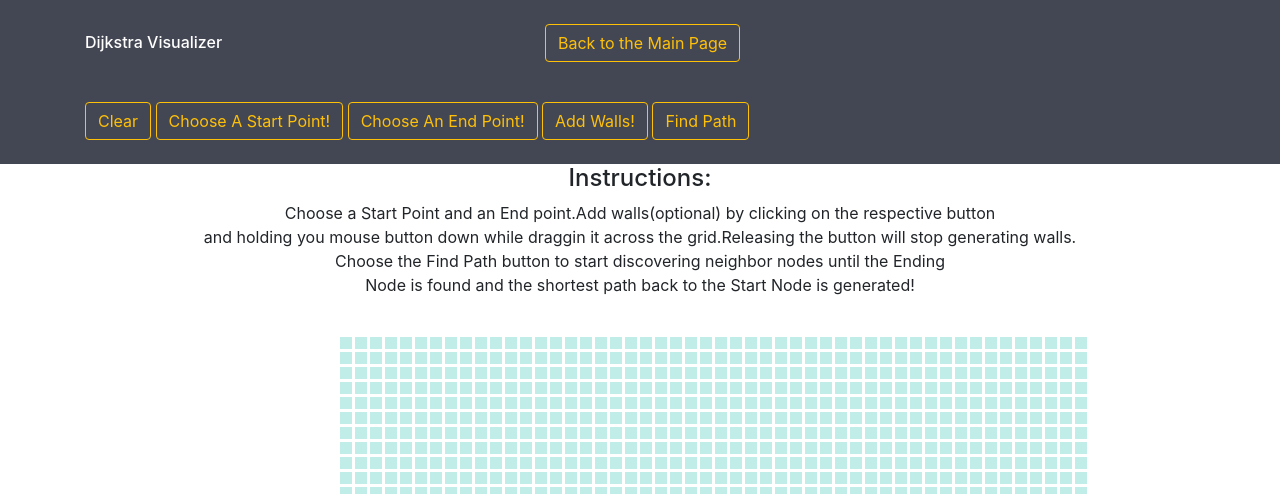
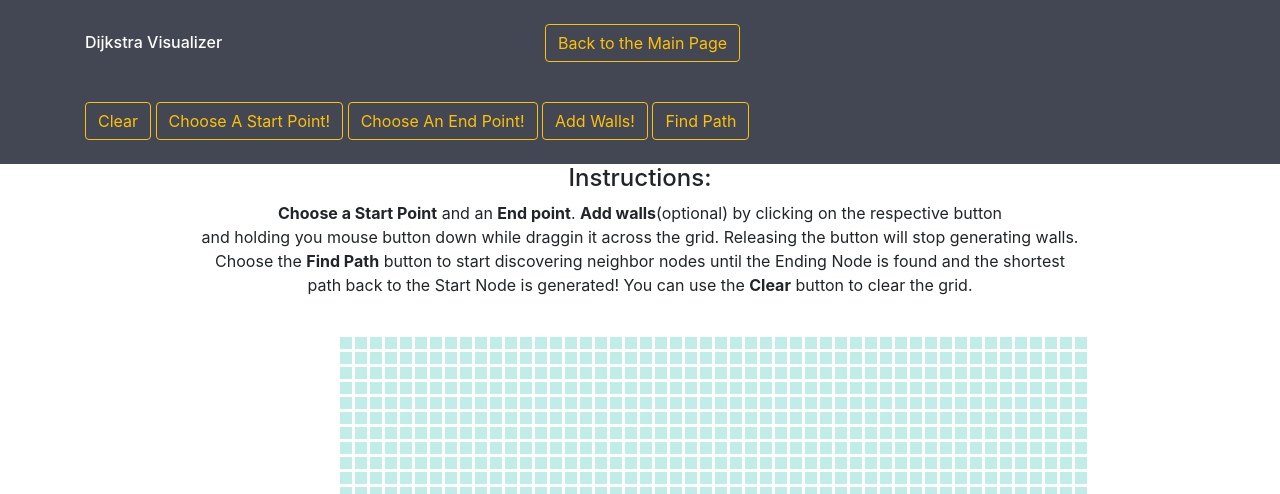
Before and after one commit to DimPap99/AlgorithmVisualizer, a Flask app: page /dijkstra in a window 1280 px wide. Shown: the top 494 px of the page. Run offline with Flask 2, Linux system fonts and the light colour scheme; some libraries are stand-ins or nearby versions.

Commit message:
Organised the folders

```diff
--- a/app.py
+++ b/app.py
@@ -3,8 +3,7 @@ import flask
 from flask import request
 from flask_cors import CORS
 import Node
-import json
-from djkstra import *
+from Algorithms.djkstra import *
 app = Flask(__name__)
 nodes_dict1 = dict()
 
--- a/templates/dijkstra.html
+++ b/templates/dijkstra.html
@@ -36,10 +36,10 @@
     <div align="center">
 
     <h4>Instructions:</h4>
-    <p>Choose a Start Point and an End point.Add walls(optional) by clicking on the respective button<br>
-    and holding you mouse button down while draggin it across the grid.Releasing the button will stop generating walls.<br>
-    Choose the Find Path button to start discovering neighbor nodes until the Ending<br>
-    Node is found and the shortest path back to the Start Node is generated!</p>
+        <p><strong>Choose a Start Point</strong> and an <strong>End point</strong>. <strong>Add walls</strong>(optional) by clicking on the respective button<br>
+    and holding you mouse button down while draggin it across the grid. Releasing the button will stop generating walls.<br>
+    Choose the <strong>Find Path</strong> button to start discovering neighbor nodes until the Ending Node is found and the shortest<br>
+            path back to the Start Node is generated! You can use the <strong>Clear</strong> button to clear the grid.</p>
     </div>
     <div class="container" style="margin-top: 40px;">
         <div style="width:600px; margin:0 auto;">
```
Also changed, not shown: Algorithms/InsertionSort.py (added), Algorithms/djkstra.py (renamed from djkstra.py).
